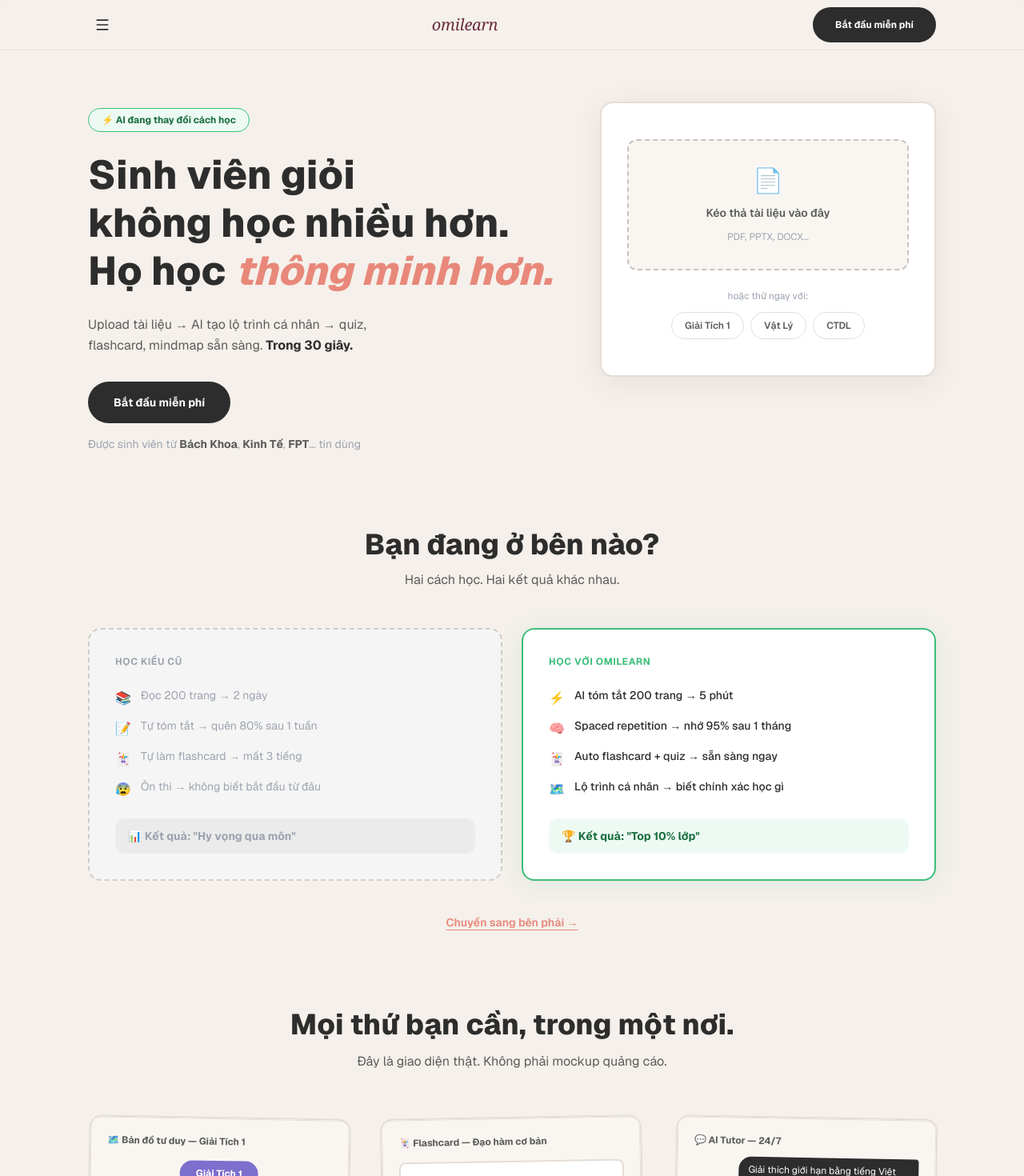
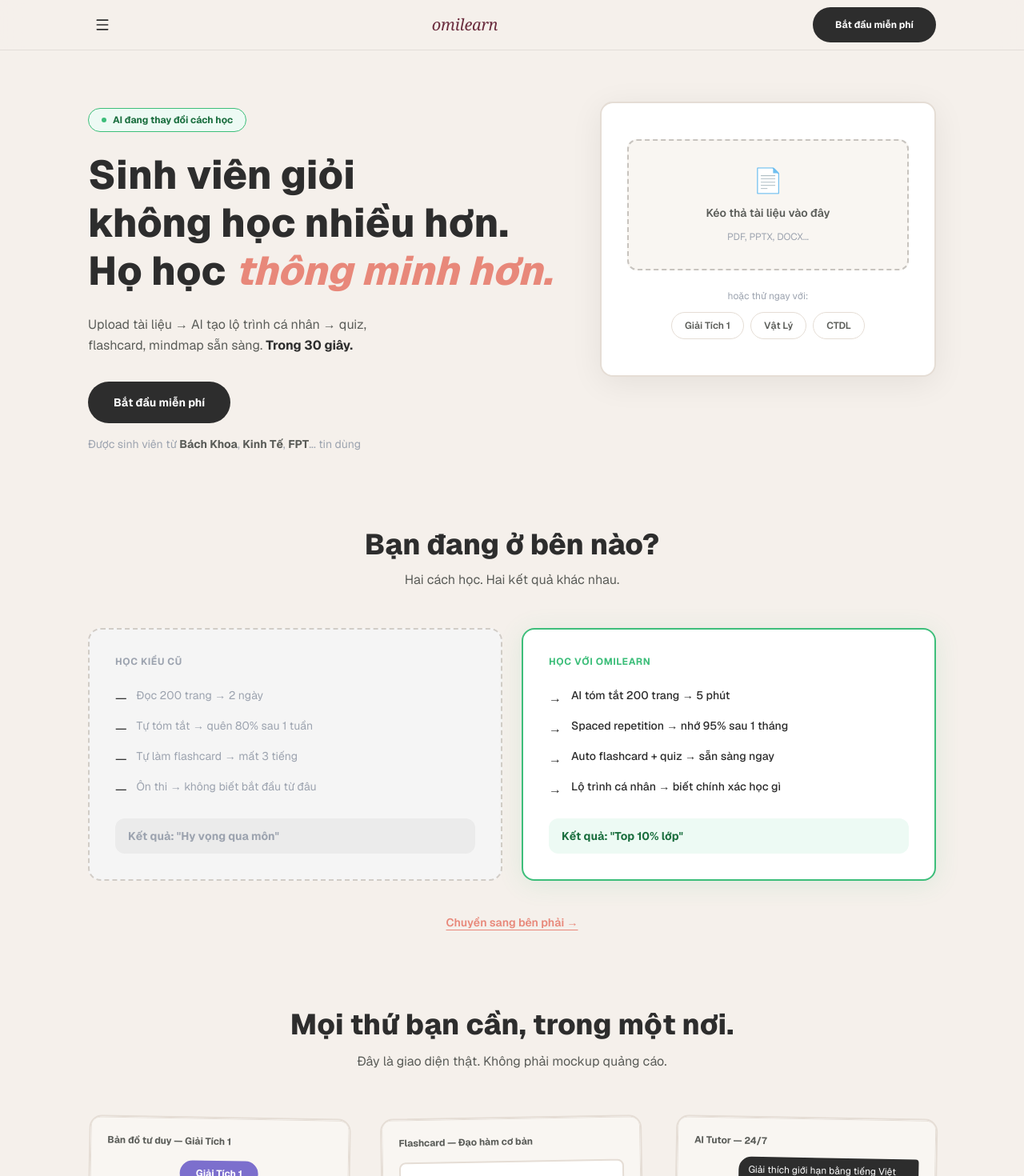
Before and after one commit to tientruongminh/omi_FE, a Next.js app in the folder app/: page /landing in a window 1280 px wide. Shown: the top 1470 px of the page at 80% size. Built offline with nearby package versions, Linux system fonts and the light colour scheme.

Commit message:
fix: remove all emoji from landing — clean text icons, professional look

```diff
--- a/app/app/landing/page.tsx
+++ b/app/app/landing/page.tsx
@@ -190,7 +190,7 @@ function InteractiveDemo() {
         >
           <div className="flex items-center justify-between">
             <div className="flex items-center gap-2">
-              <span className="text-lg">🧠</span>
+              <div className="w-6 h-6 rounded-full flex items-center justify-center text-xs font-bold" style={{ background: '#3DBE7A', color: '#fff' }}>✓</div>
               <p className="text-sm font-bold" style={{ color: '#2D2D2D' }}>
                 Lộ trình: {selectedSubject.label}
               </p>
@@ -229,13 +229,13 @@ function InteractiveDemo() {
 
           <div className="flex items-center justify-between pt-1">
             <p className="text-xs font-semibold" style={{ color: '#9CA3AF' }}>
-              📊 {selectedSubject.stats}
+              {selectedSubject.stats}
             </p>
             <span
               className="text-xs px-2 py-1 rounded-full font-semibold"
               style={{ background: '#EDFAF4', color: '#1A6E3E' }}
             >
-              ⚡ Xong trong 30 giây
+              Xong trong 30 giây
             </span>
           </div>
 
@@ -260,7 +260,7 @@ function MindmapScreenshot() {
       className="rounded-xl p-5 h-full flex flex-col gap-4"
       style={{ background: '#F9F6F2', border: '1px solid #E5DDD5', minHeight: 200 }}
     >
-      <p className="text-xs font-bold" style={{ color: '#5A5C58' }}>🗺️ Bản đồ tư duy — Giải Tích 1</p>
+      <p className="text-xs font-bold" style={{ color: '#5A5C58' }}>Bản đồ tư duy — Giải Tích 1</p>
       <div className="flex flex-col items-center gap-3 flex-1 justify-center">
         <div
           className="px-5 py-2 rounded-full text-xs font-bold text-white text-center"
@@ -299,7 +299,7 @@ function FlashcardScreenshot() {
       className="rounded-xl p-5 h-full flex flex-col gap-4"
       style={{ background: '#F9F6F2', border: '1px solid #E5DDD5', minHeight: 200 }}
     >
-      <p className="text-xs font-bold" style={{ color: '#5A5C58' }}>🃏 Flashcard — Đạo hàm cơ bản</p>
+      <p className="text-xs font-bold" style={{ color: '#5A5C58' }}>Flashcard — Đạo hàm cơ bản</p>
       <div
         className="flex-1 rounded-lg flex flex-col items-center justify-center gap-2 cursor-pointer transition-all hover:shadow-md p-4 text-center"
         style={{
@@ -325,10 +325,10 @@ function FlashcardScreenshot() {
       </div>
       <div className="grid grid-cols-4 gap-1">
         {[
-          { icon: '📝', label: 'Quiz' },
-          { icon: '🃏', label: 'Flashcard' },
-          { icon: '✍️', label: 'Tự luận' },
-          { icon: '🤖', label: 'Dạy AI' },
+          { icon: 'Q', label: 'Quiz' },
+          { icon: 'F', label: 'Flashcard' },
+          { icon: 'T', label: 'Tự luận' },
+          { icon: 'D', label: 'Dạy AI' },
         ].map((m, i) => (
           <div
             key={m.label}
@@ -338,7 +338,7 @@ function FlashcardScreenshot() {
               border: '1px solid #E5DDD5',
             }}
           >
-            <span className="text-sm">{m.icon}</span>
+            <span className="text-[10px] font-black" style={{ color: i === 1 ? '#fff' : '#5A5C58' }}>{m.icon}</span>
             <span className="text-[9px] font-semibold" style={{ color: i === 1 ? '#fff' : '#9CA3AF' }}>
               {m.label}
             </span>
@@ -357,7 +357,7 @@ function ChatScreenshot() {
       className="rounded-xl p-5 h-full flex flex-col gap-3"
       style={{ background: '#F9F6F2', border: '1px solid #E5DDD5', minHeight: 200 }}
     >
-      <p className="text-xs font-bold" style={{ color: '#5A5C58' }}>💬 AI Tutor — 24/7</p>
+      <p className="text-xs font-bold" style={{ color: '#5A5C58' }}>AI Tutor — 24/7</p>
       <div className="flex flex-col gap-3 flex-1">
         <div className="flex justify-end">
           <div
@@ -581,7 +581,8 @@ export default function LandingPage() {
             className="inline-flex items-center gap-2 px-4 py-1.5 rounded-full text-xs font-bold mb-6"
             style={{ background: '#EDFAF4', color: '#1A6E3E', border: '1.5px solid #3DBE7A' }}
           >
-            ⚡ AI đang thay đổi cách học
+            <span className="w-1.5 h-1.5 rounded-full inline-block" style={{ background: '#3DBE7A' }} />
+            AI đang thay đổi cách học
           </div>
 
           {/* Headline */}
@@ -667,10 +668,10 @@ export default function LandingPage() {
             </p>
             <div className="flex flex-col gap-3">
               {[
-                { icon: '📚', text: 'Đọc 200 trang → 2 ngày' },
-                { icon: '📝', text: 'Tự tóm tắt → quên 80% sau 1 tuần' },
-                { icon: '🃏', text: 'Tự làm flashcard → mất 3 tiếng' },
-                { icon: '😰', text: 'Ôn thi → không biết bắt đầu từ đâu' },
+                { icon: '—', text: 'Đọc 200 trang → 2 ngày' },
+                { icon: '—', text: 'Tự tóm tắt → quên 80% sau 1 tuần' },
+                { icon: '—', text: 'Tự làm flashcard → mất 3 tiếng' },
+                { icon: '—', text: 'Ôn thi → không biết bắt đầu từ đâu' },
               ].map((item) => (
                 <div key={item.text} className="flex items-start gap-3">
                   <span className="text-base flex-shrink-0 mt-0.5">{item.icon}</span>
@@ -682,7 +683,7 @@ export default function LandingPage() {
               className="mt-2 px-4 py-3 rounded-xl text-sm font-bold"
               style={{ background: '#EBEBEB', color: '#9CA3AF' }}
             >
-              📊 Kết quả: &quot;Hy vọng qua môn&quot;
+              Kết quả: &quot;Hy vọng qua môn&quot;
             </div>
           </motion.div>
 
@@ -705,10 +706,10 @@ export default function LandingPage() {
             </p>
             <div className="flex flex-col gap-3">
               {[
-                { icon: '⚡', text: 'AI tóm tắt 200 trang → 5 phút' },
-                { icon: '🧠', text: 'Spaced repetition → nhớ 95% sau 1 tháng' },
-                { icon: '🃏', text: 'Auto flashcard + quiz → sẵn sàng ngay' },
-                { icon: '🗺️', text: 'Lộ trình cá nhân → biết chính xác học gì' },
+                { icon: '→', text: 'AI tóm tắt 200 trang → 5 phút' },
+                { icon: '→', text: 'Spaced repetition → nhớ 95% sau 1 tháng' },
+                { icon: '→', text: 'Auto flashcard + quiz → sẵn sàng ngay' },
+                { icon: '→', text: 'Lộ trình cá nhân → biết chính xác học gì' },
               ].map((item) => (
                 <div key={item.text} className="flex items-start gap-3">
                   <span className="text-base flex-shrink-0 mt-0.5">{item.icon}</span>
@@ -720,7 +721,7 @@ export default function LandingPage() {
               className="mt-2 px-4 py-3 rounded-xl text-sm font-bold"
               style={{ background: '#EDFAF4', color: '#1A6E3E' }}
             >
-              🏆 Kết quả: &quot;Top 10% lớp&quot;
+              Kết quả: &quot;Top 10% lớp&quot;
             </div>
           </motion.div>
         </div>
```
